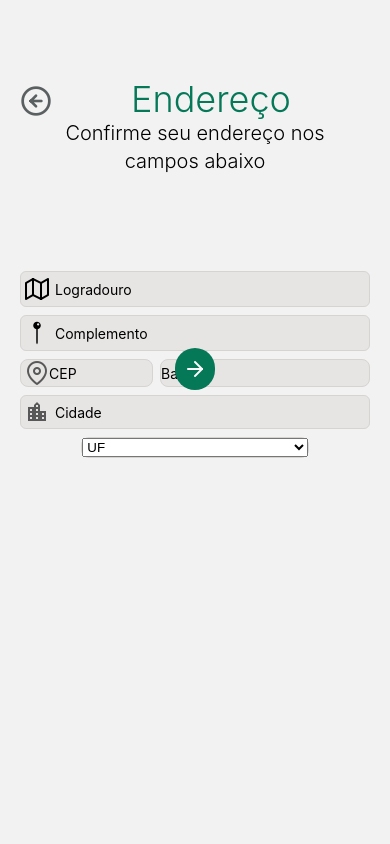
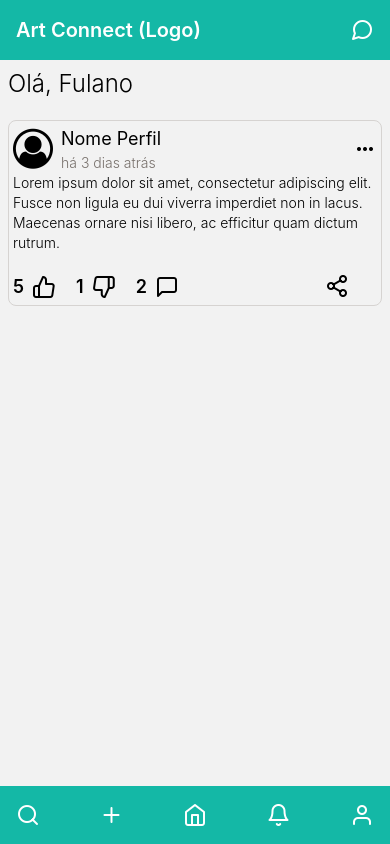
Before and after one commit to CorallusEtec/artConnectMobile, a React Native app: screen /Home in a window 390 px wide. Built offline with nearby package versions, Linux system fonts and the light colour scheme.

Commit message:
Componentes da tela de home

```diff
--- a/App.js
+++ b/App.js
@@ -5,12 +5,14 @@ import Cadastro from "./src/pages/Cadastro/Cadastro";
 import { NavigationContainer } from "@react-navigation/native";
 import "./global.css";
 import CadastroEndereco from "./src/pages/CadastroEndereco/CadastroEndereco";
+import Home from "./src/pages/Home/Home";
 
 export default function App() {
   const Stack = createStackNavigator();
   return (
       <NavigationContainer>
         <Stack.Navigator>
+          <Stack.Screen name="Home" component={Home} options={{headerShown: false}} />
           <Stack.Screen name="CadastroEndereco" component={CadastroEndereco} options={{headerShown: false}} />
           <Stack.Screen name="Cadastro" component={Cadastro} options={{headerShown: false}} />
           <Stack.Screen name="TipoArte" component={TipoArte} options={{headerShown: false}} />
--- /dev/null
+++ b/src/components/Header.js
@@ -0,0 +1,12 @@
+import { View, Text, Pressable } from "react-native"
+import Feather from '@expo/vector-icons/Feather';
+export default function Header() {
+    return (
+        <View className="bg-teal-500 flex-row justify-between p-4 items-center">
+            <Text className="text-white text-xl font-semibold">Art Connect (Logo)</Text>
+            <Pressable>
+                <Feather name="message-circle" size={24} color="white" />
+            </Pressable>
+        </View>
+    )
+}
--- /dev/null
+++ b/src/components/IconBar.js
@@ -0,0 +1,23 @@
+import { Pressable, View } from "react-native"
+import Feather from '@expo/vector-icons/Feather';
+export default function IconBar() {
+    return (
+        <View className="bg-teal-500 flex-row justify-between p-4 items-center">
+            <Pressable>
+                <Feather name="search" size={24} color="white" />
+            </Pressable>
+            <Pressable>
+                <Feather name="plus" size={24} color="white" />
+            </Pressable>
+            <Pressable>
+                <Feather name="home" size={24} color="white" />
+            </Pressable>
+            <Pressable>
+                <Feather name="bell" size={24} color="white" />
+            </Pressable>
+            <Pressable>
+                <Feather name="user" size={24} color="white" />
+            </Pressable>
+        </View>
+    )
+}
--- /dev/null
+++ b/src/components/Post.js
@@ -0,0 +1,68 @@
+import { Pressable, View, Text } from "react-native";
+import FontAwesome from "@expo/vector-icons/FontAwesome";
+import MaterialCommunityIcons from "@expo/vector-icons/MaterialCommunityIcons";
+import Feather from "@expo/vector-icons/Feather";
+export default function Post() {
+  return (
+    <View className="border border-stone-300 rounded-lg p-1">
+      {/* CABEÇALHO */}
+      <View className="flex-row justify-between items-center">
+        <View className="flex-row items-center gap-2">
+          <Pressable>
+            <FontAwesome name="user-circle-o" size={40} color="black" />
+          </Pressable>
+          <View className="">
+            <Text className="text-lg">Nome Perfil</Text>
+            <Text className="text-sm font-light text-stone-500">
+              há 3 dias atrás
+            </Text>
+          </View>
+        </View>
+        <Pressable>
+          <MaterialCommunityIcons
+            name="dots-horizontal"
+            size={24}
+            color="black"
+          />
+        </Pressable>
+      </View>
+      {/* CONTEUDO */}
+      <View className="mb-5">
+        <Text className="text-sm font-light">
+          Lorem ipsum dolor sit amet, consectetur adipiscing elit. Fusce non
+          ligula eu dui viverra imperdiet non in lacus. Maecenas ornare nisi
+          libero, ac efficitur quam dictum rutrum.
+        </Text>
+      </View>
+      {/* REAÇÕES */}
+      <View className="flex-row  justify-between">
+        <View className="flex-row gap-5 items-center">
+          {/* LIKE */}
+          <View className="flex-row items-center gap-2">
+            <Text className="font-semibold text-lg">5</Text>
+            <Pressable>
+              <Feather name="thumbs-up" size={24} color="black" />
+            </Pressable>
+          </View>
+          {/* DISLIKE */}
+          <View className="flex-row items-center gap-2">
+            <Text className="font-semibold text-lg">1</Text>
+            <Pressable>
+              <Feather name="thumbs-down" size={24} color="black" />
+            </Pressable>
+          </View>
+          {/* COMENTARIOS */}
+          <View className="flex-row items-center gap-2">
+            <Text className="font-semibold text-lg">2</Text>
+            <Pressable>
+              <Feather name="message-square" size={24} color="black" />
+            </Pressable>
+          </View>
+        </View>
+        <Pressable className="pr-7">
+            <Feather name="share-2" size={24} color="black" />
+        </Pressable>
+      </View>
+    </View>
+  );
+}
--- a/src/pages/Cadastro/Cadastro.js
+++ b/src/pages/Cadastro/Cadastro.js
@@ -1,4 +1,4 @@
-import { View, Text, TextInput, Image, Pressable } from "react-native";
+import { View, Text, TextInput, Pressable } from "react-native";
 import RNDateTimePicker from "@react-native-community/datetimepicker";
 import InputSenha from "../../components/InputSenha";
 import InputIcon from "../../components/InputIcon";
@@ -18,21 +18,6 @@ export default function Cadastro() {
     setMostrarData(false);
     setDataNasc(data);
   }
-
-  const meses = [
-    { num: 1, nome: "Janeiro" },
-    { num: 2, nome: "Fevereiro" },
-    { num: 3, nome: "Março" },
-    { num: 4, nome: "Abril" },
-    { num: 5, nome: "Maio" },
-    { num: 6, nome: "Junho" },
-    { num: 7, nome: "Julho" },
-    { num: 8, nome: "Agosto" },
-    { num: 9, nome: "Setembro" },
-    { num: 10, nome: "Outubro" },
-    { num: 11, nome: "Novembro" },
-    { num: 12, nome: "Dezembro" },
-  ];
   const [mostrarData, setMostrarData] = useState(false);
   const [nome, setNome] = useState("");
   const [email, setEmail] = useState("");
--- /dev/null
+++ b/src/pages/Home/Home.js
@@ -0,0 +1,18 @@
+import { View, Text } from "react-native";
+import Header from "../../components/Header";
+import IconBar from "../../components/IconBar";
+import Post from "../../components/Post";
+export default function Home() {
+    return (
+        <View style={{flex: 1}}>
+            <Header />
+            <View style={{flex:1}} className="p-2">
+                <View className="mb-5">
+                    <Text className="text-2xl font-light">Olá, Fulano</Text>
+                </View>
+                <Post />
+            </View>
+            <IconBar />
+        </View>
+    )
+}
```
